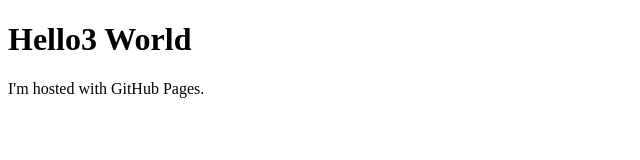
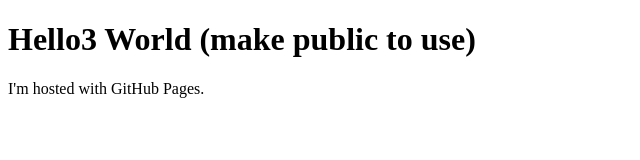
Before and after one commit to DaeganAppel/DaeganAppel.github.io, a plain HTML site: page index.html in a window 1280 px wide. Shown: the whole page, without its empty margins (0-640 px from the left). Drawn offline with Linux system fonts and the light colour scheme.

Commit message:
Update index.html

```diff
--- a/index.html
+++ b/index.html
@@ -1,7 +1,7 @@
 <!DOCTYPE html>
 <html>
 <body>
-<h1>Hello3 World</h1>
+<h1>Hello3 World (make public to use)</h1>
 <p>I'm hosted with GitHub Pages.</p>
 </body>
 </html>
```
